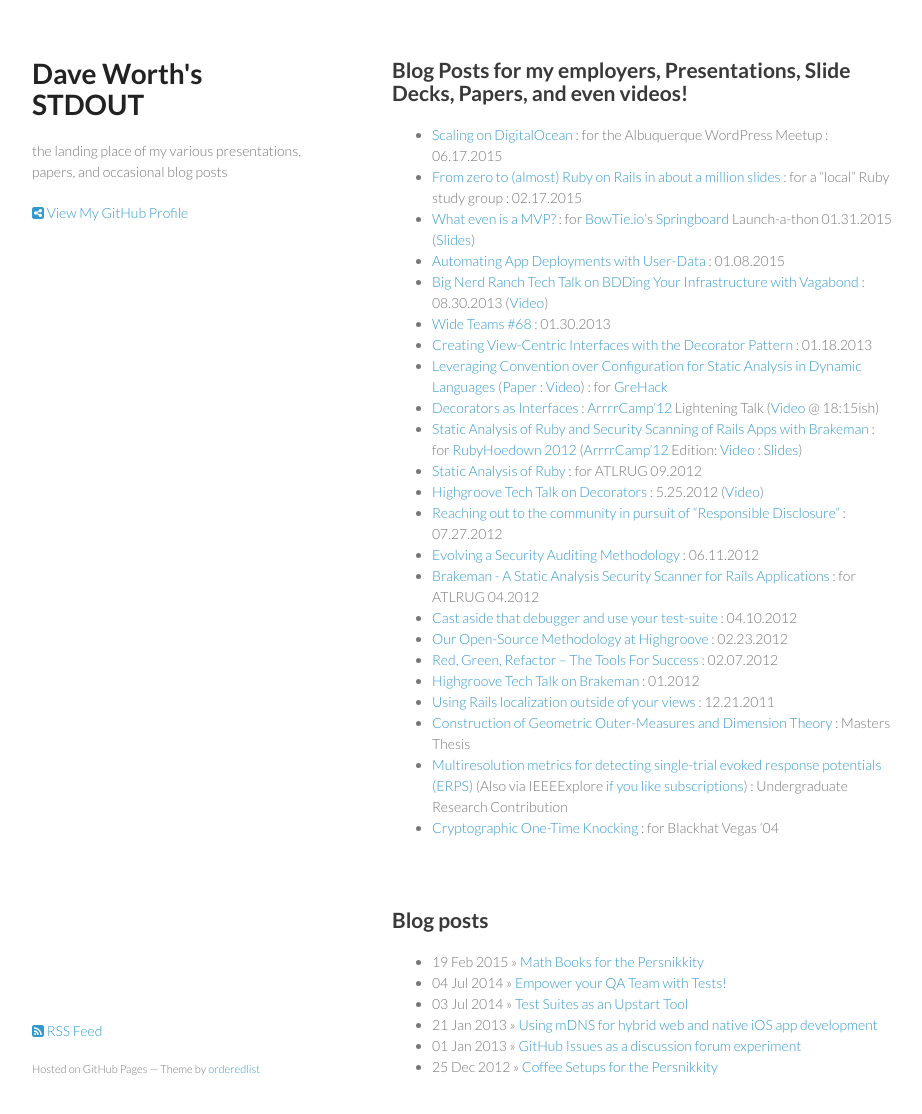
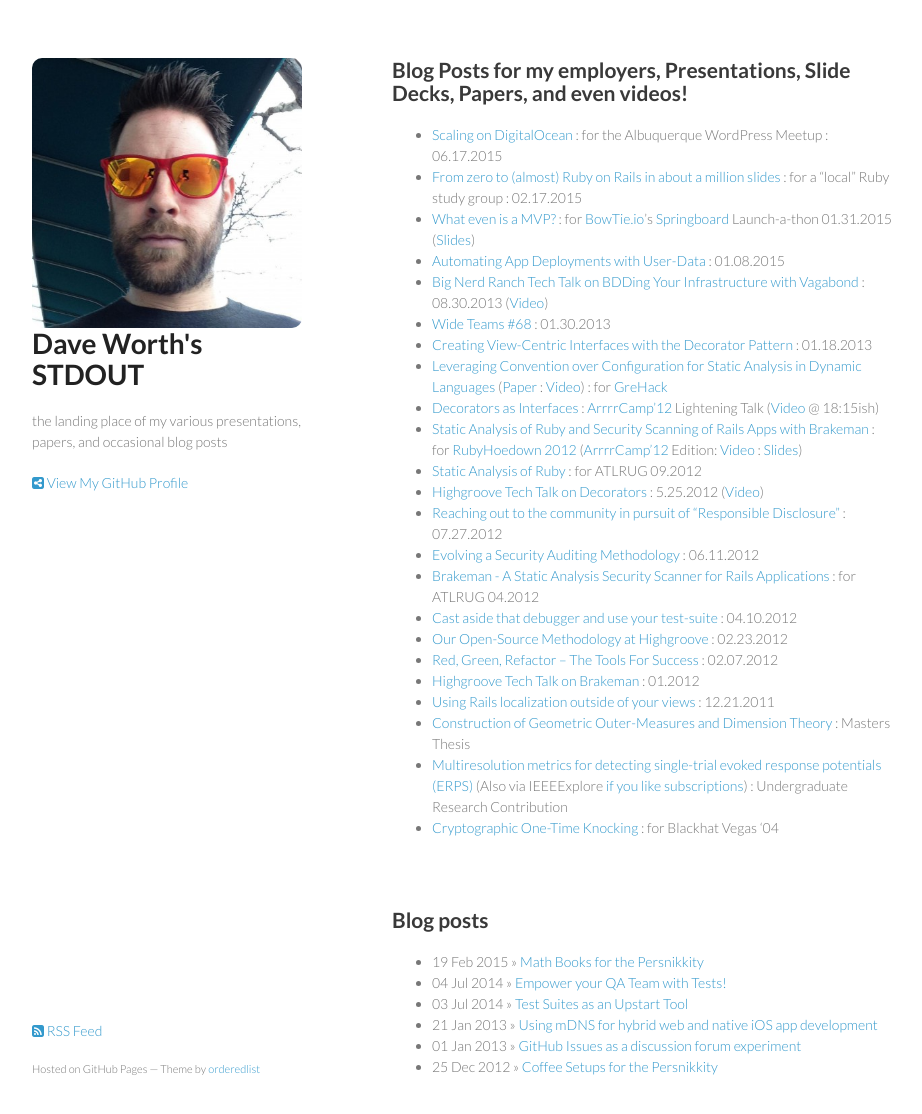
Before and after one commit to daveworth/daveworth.github.com, a Jekyll site: the page built from index.md, in a window 1280 px wide and 1147 px high. Shown: the top 1114 px of the window, without its empty margins (178-1100 px from the left). Built offline with Jekyll 4.4.1, drawn with Linux system fonts in a browser that asks for light colours; nearby versions of some CDN libraries.

Commit message:
add picture to website

```diff
--- a/_layouts/default.html
+++ b/_layouts/default.html
@@ -15,6 +15,7 @@
   <body>
     <div class="wrapper">
       <header>
+        <img src='/assets/pic.jpg' alt='My Smiling Face' class='headshot'>
         <h1>Dave Worth's STDOUT</h1>
         <p>the landing place of my various presentations, papers, and occasional
         blog posts</p>
--- a/stylesheets/styles.css
+++ b/stylesheets/styles.css
@@ -93,6 +93,10 @@
 
 img {
   max-width:100%;
+}
+
+header img.headshot {
+  border-radius: 10px;
 }
 
 img.header {
```
Also changed, not shown: assets/pic.jpg (added).
